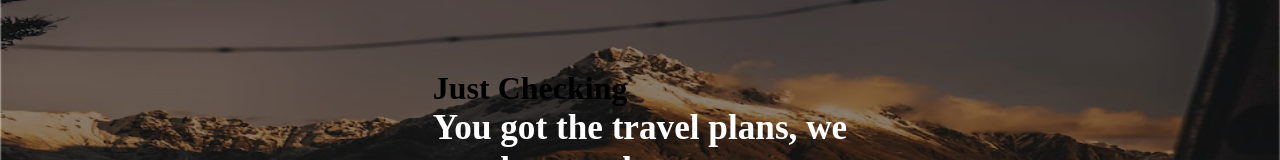
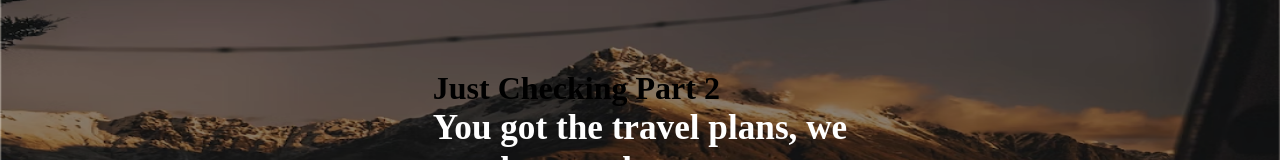
Before and after one commit to sanjeevshah1/Vans-Life-Project, a React (Vite) app: page /home in a window 1280 px wide. Shown: the part 182-342 px from the top of the page. Built offline with nearby package versions, Linux system fonts and the light colour scheme; what miragejs would draw is missing.

Commit message:
trying from terminal

```diff
--- a/src/Pages/Home.tsx
+++ b/src/Pages/Home.tsx
@@ -5,7 +5,7 @@ const Home = () => {
    <>
         <div className="intro-container both-center">
             <div className="intro">
-                <h1>Just Checking</h1>
+                <h1>Just Checking Part 2</h1>
                 <h2>You got the travel plans,
                     we  <br /> got the travel vans.</h2>
                 <p>Add adventure to your life by joining the #vanlife movement.<br />  Rent the perfect van to make your perfect road trip.</p>
```
